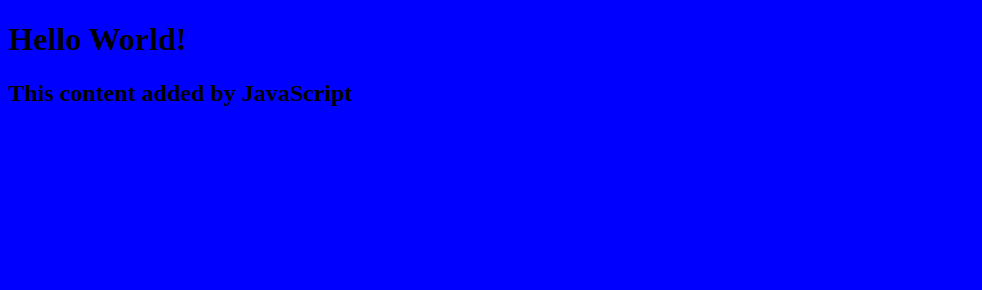
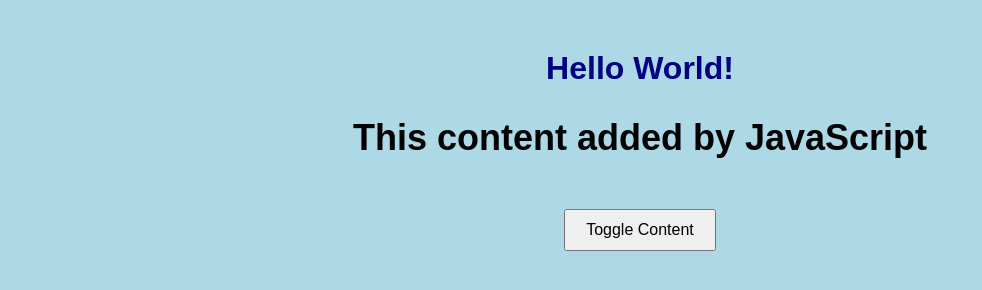
Before and after one commit to rushionsdomain/my-personal-website, a plain HTML site: page index.html in a window 1280 px wide. Shown: the whole page, without its empty margins (0-982 px from the left). Drawn offline with Linux system fonts and the light colour scheme.

Commit message:
Set up basic HTML, CSS, and JavaScript for personal website

```diff
--- a/index.html
+++ b/index.html
@@ -9,6 +9,8 @@
 
   <body>
     <h1>Hello World!</h1>
+    <h2 id="js-content"></h2>
+    <button id="toggle-button">Toggle Content</button>
     <script src="script.js"></script>
   </body>
 </html>
--- a/script.js
+++ b/script.js
@@ -1,3 +1,10 @@
-const h2 = document.createElement("h2");
-h2.textContent = "This content added by JavaScript";
-document.querySelector("body").appendChild(h2);
+document.addEventListener("DOMContentLoaded", () => {
+  const h2 = document.createElement("h2");
+  h2.textContent = "This content added by JavaScript";
+  document.getElementById("js-content").appendChild(h2);
+
+  const button = document.getElementById("toggle-button");
+  button.addEventListener("click", () => {
+    h2.style.display = h2.style.display === "none" ? "block" : "none";
+  });
+});
--- a/style.css
+++ b/style.css
@@ -1,3 +1,16 @@
 body {
-  background: blue;
+  background-color: lightblue;
+  font-family: Arial, sans-serif;
+  text-align: center;
+  margin-top: 50px;
 }
+
+h1 {
+  color: navy;
+}
+
+#toggle-button {
+  margin-top: 20px;
+  padding: 10px 20px;
+  font-size: 16px;
+}
```
